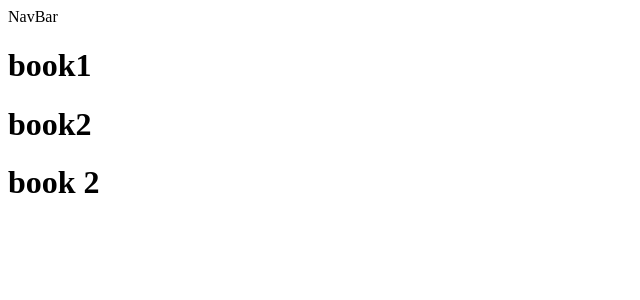
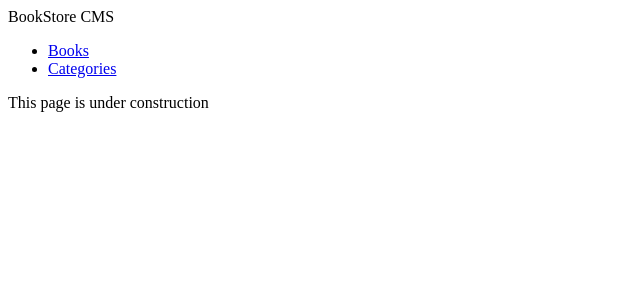
Before and after one commit to petudeveloper/bookstore, a React (Create React App) app: page /Categories in a window 1280 px wide. Shown: the top 300 px of the page, without its empty margins (0-640 px from the left). Built offline with nearby package versions, Linux system fonts and the light colour scheme.

Commit message:
Add basic navigation with react-router-dom.

```diff
--- a/package.json
+++ b/package.json
@@ -10,6 +10,7 @@
     "react": "^17.0.2",
     "react-dom": "^17.0.2",
     "react-redux": "^7.2.5",
+    "react-router-dom": "^5.3.0",
     "react-scripts": "4.0.3",
     "web-vitals": "^1.1.2"
   },
--- a/src/App.js
+++ b/src/App.js
@@ -1,11 +1,14 @@
+import { BrowserRouter as Router, Route } from 'react-router-dom';
 import NavBar from './components/NavBar';
-import NaListOfBooksvBar from './components/ListOfBooks';
+import Home from './pages/Home';
+import Categories from './pages/Categories';
 
 const App = () => (
-  <div>
+  <Router>
     <NavBar />
-    <NaListOfBooksvBar />
-  </div>
+    <Route exact path="/" component={Home} />
+    <Route path="/Categories" component={Categories} />
+  </Router>
 );
 
 export default App;
--- a/src/components/NavBar.js
+++ b/src/components/NavBar.js
@@ -1,7 +1,13 @@
+import { Link, NavLink } from 'react-router-dom';
+
 const NavBar = () => (
-  <div>
-    NavBar
-  </div>
+  <nav>
+    BookStore CMS
+    <ul>
+      <li><Link to="/">Books</Link></li>
+      <li><NavLink to="/Categories">Categories</NavLink></li>
+    </ul>
+  </nav>
 );
 
 export default NavBar;
--- /dev/null
+++ b/src/pages/Categories.js
@@ -0,0 +1,5 @@
+const Categories = () => (
+  'This page is under construction'
+);
+
+export default Categories;
--- /dev/null
+++ b/src/pages/Home.js
@@ -0,0 +1,7 @@
+import ListOfBooks from '../components/ListOfBooks';
+
+const Home = () => (
+  <ListOfBooks />
+);
+
+export default Home;
```
Also changed, not shown: 1 other file (tests, documents, lock files or other folders).
